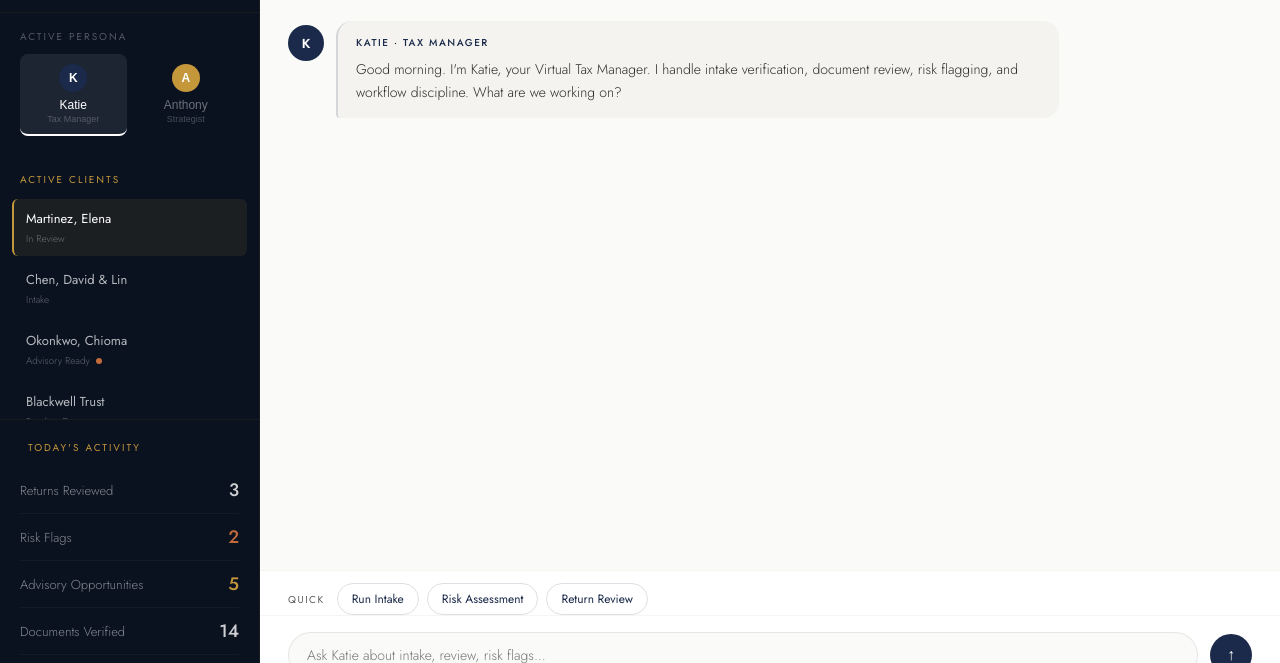
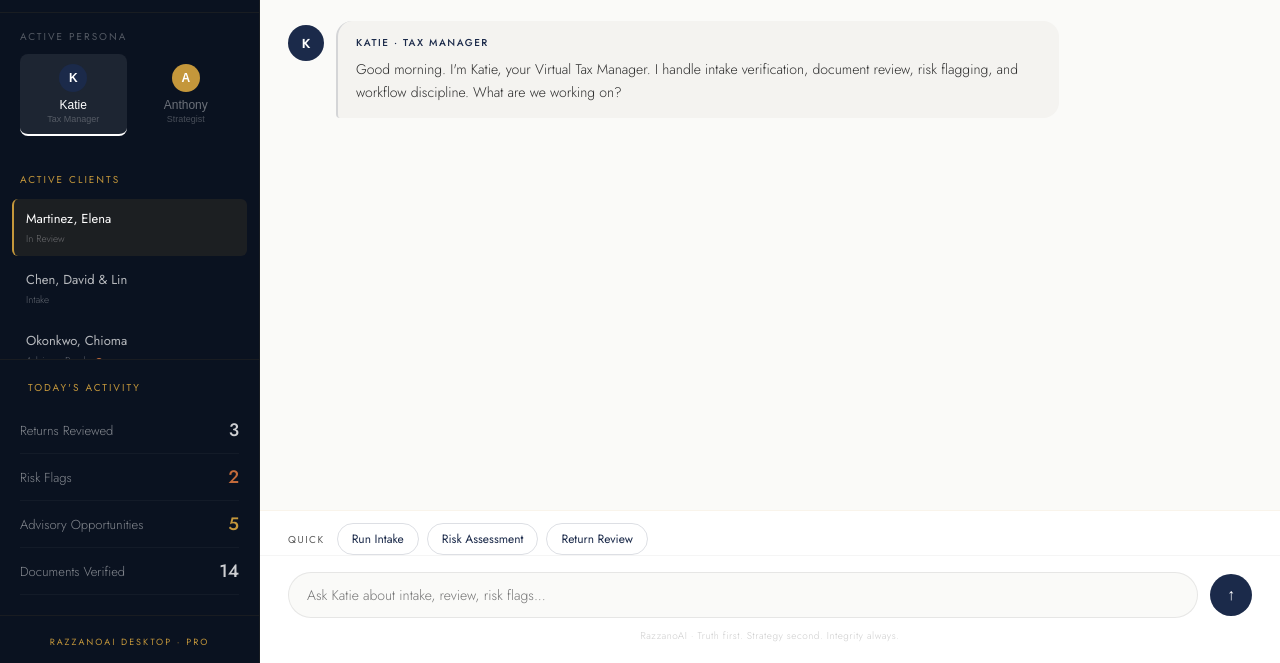
Before and after one commit to arazz42-source/razzano-ai, a plain HTML site: page workstation.html in a window 1280 px wide. Shown: the part 137-800 px from the top of the page. Drawn offline with Linux system fonts and the light colour scheme.

Commit message:
Update workstation.html

```diff
--- a/workstation.html
+++ b/workstation.html
@@ -14,7 +14,7 @@
   --cream:#FAF8F4;--text:#2C2C2C;--text-light:#5A5A5A;
 }
 *{margin:0;padding:0;box-sizing:border-box;}
-body{font-family:'Jost',sans-serif;background:var(--cream);color:var(--text);overflow:hidden;height:100vh;}
+body{font-family:'Jost',sans-serif;background:var(--cream);color:var(--text);margin:0;}
 ::-webkit-scrollbar{width:4px;}
 ::-webkit-scrollbar-track{background:transparent;}
 ::-webkit-scrollbar-thumb{background:rgba(196,151,59,0.2);border-radius:4px;}
@@ -22,7 +22,7 @@ body{font-family:'Jost',sans-serif;background:var(--cream);color:var(--text);ove
 @keyframes pulse{0%,80%,100%{opacity:0.3;}40%{opacity:1;}}
 
 /* ═══ LAYOUT ═══ */
-.app{display:flex;height:100vh;width:100%;}
+.app{display:flex;height:calc(100vh - 60px);width:100%;}
 
 /* ═══ SIDEBAR ═══ */
 .sidebar{width:260px;background:var(--navy-dark);display:flex;flex-direction:column;border-right:1px solid rgba(196,151,59,0.08);flex-shrink:0;}
```
